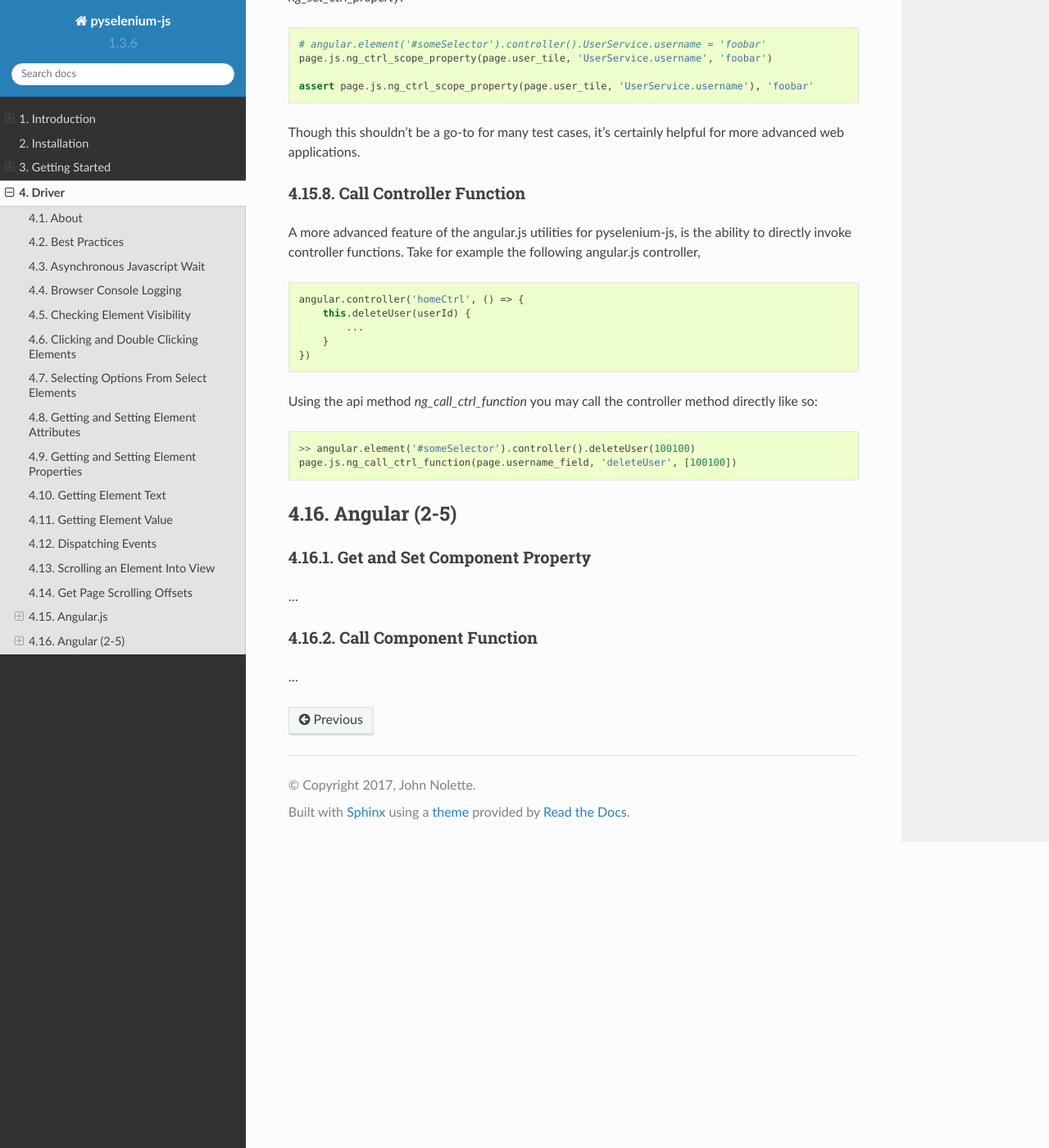
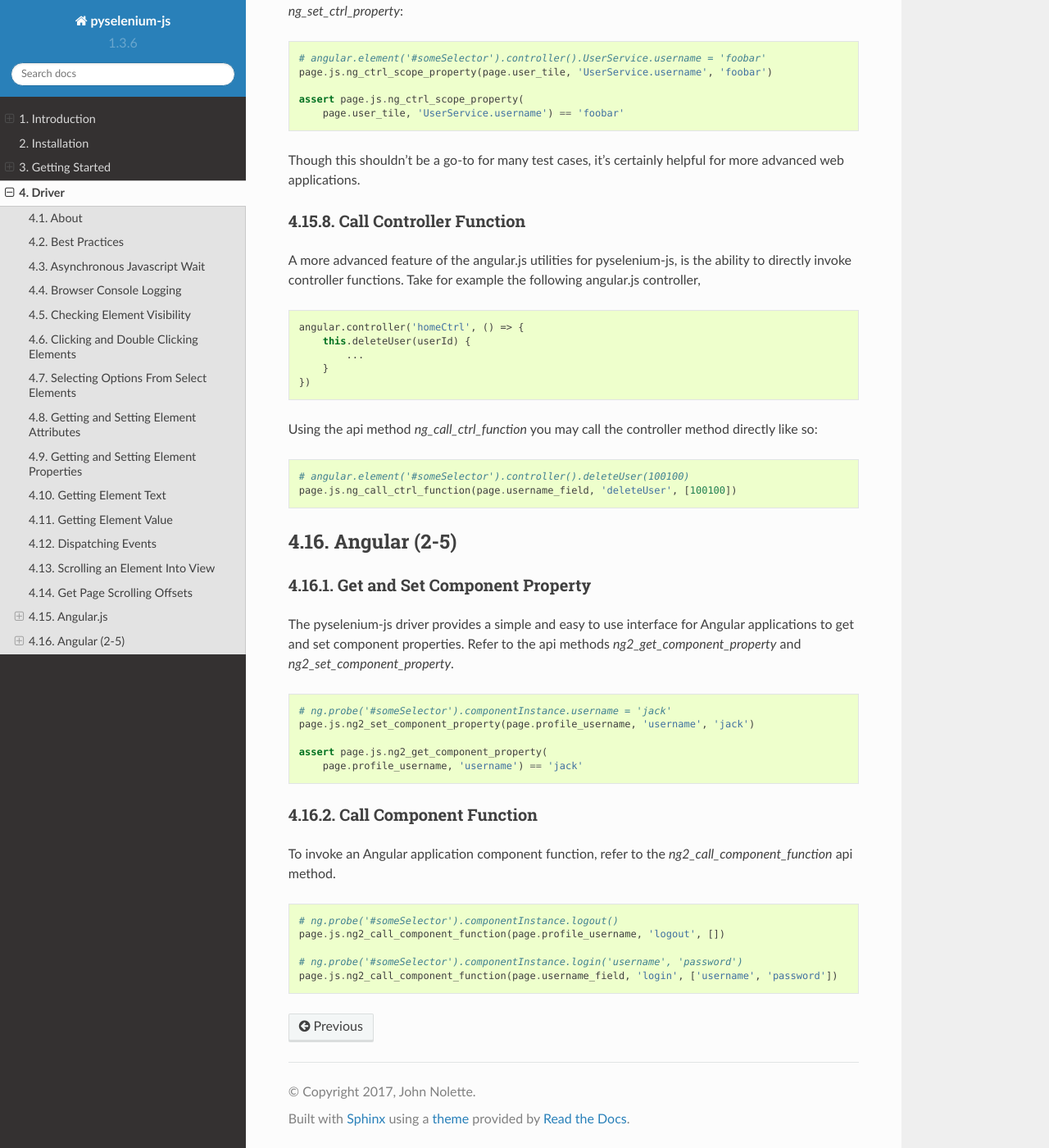
Before and after one commit to neetjn/pyselenium-js, a Sphinx documentation site: the page built from docs/driver.rst, in a window 1280 px wide and 1400 px high, scrolled down 6668 px. Shown: the whole window at 82% size. Built offline with Sphinx 7.4.7 and the Read the Docs theme 2.0.0, drawn with Linux system fonts in a browser that asks for light colours; some of the changed text lies outside the part shown.

Commit message:
completed ng2 documentation

```diff
--- a/docs/driver.rst
+++ b/docs/driver.rst
@@ -288,7 +288,8 @@ Refer to the api methods *ng_get_scope_property* and *ng_set_scope_property*:
     # angular.element('#someSelector').scope().data.username = 'foobar'
     page.js.ng_set_scope_property(page.user_tile, 'data.username', 'foobar')
 
-    assert page.js.ng_get_scope_property(page.user_tile, 'data.username'), 'foobar'
+    assert page.js.ng_get_scope_property(
+        page.user_tile, 'data.username') == 'foobar'
 
 Though this shouldn't be a go-to for many test cases, it's certainly helpful for more advanced web applications.
 
@@ -310,7 +311,7 @@ Using the api method *ng_call_scope_function* you may call the scope method dire
 
 .. code-block:: python
 
-    >> angular.element('#someSelector').scope().addUser('john', 'john@neetgroup.net', 22)
+    # angular.element('#someSelector').scope().addUser('john', 'john@neetgroup.net', 22)
     page.js.ng_call_scope_function(
         page.username_field, 'addUser', ['john', 'john@neetgroup.net', 22])
 
@@ -325,7 +326,8 @@ Refer to the api methods *ng_get_ctrl_property* and *ng_set_ctrl_property*:
     # angular.element('#someSelector').controller().UserService.username = 'foobar'
     page.js.ng_ctrl_scope_property(page.user_tile, 'UserService.username', 'foobar')
 
-    assert page.js.ng_ctrl_scope_property(page.user_tile, 'UserService.username'), 'foobar'
+    assert page.js.ng_ctrl_scope_property(
+        page.user_tile, 'UserService.username') == 'foobar'
 
 Though this shouldn't be a go-to for many test cases, it's certainly helpful for more advanced web applications.
 
@@ -347,7 +349,7 @@ Using the api method *ng_call_ctrl_function* you may call the controller method
 
 .. code-block:: python
 
-    >> angular.element('#someSelector').controller().deleteUser(100100)
+    # angular.element('#someSelector').controller().deleteUser(100100)
     page.js.ng_call_ctrl_function(page.username_field, 'deleteUser', [100100])
 
 Angular (2-5)
@@ -356,9 +358,26 @@ Angular (2-5)
 Get and Set Component Property
 ------------------------------
 
-...
+The pyselenium-js driver provides a simple and easy to use interface for Angular applications to get and set component properties.
+Refer to the api methods *ng2_get_component_property* and *ng2_set_component_property*.
+
+.. code-block:: python
+
+    # ng.probe('#someSelector').componentInstance.username = 'jack'
+    page.js.ng2_set_component_property(page.profile_username, 'username', 'jack')
+
+    assert page.js.ng2_get_component_property(
+        page.profile_username, 'username') == 'jack'
 
 Call Component Function
 -----------------------
 
-...
+To invoke an Angular application component function, refer to the *ng2_call_component_function* api method.
+
+.. code-block:: python
+
+    # ng.probe('#someSelector').componentInstance.logout()
+    page.js.ng2_call_component_function(page.profile_username, 'logout', [])
+
+    # ng.probe('#someSelector').componentInstance.login('username', 'password')
+    page.js.ng2_call_component_function(page.username_field, 'login', ['username', 'password'])
```
